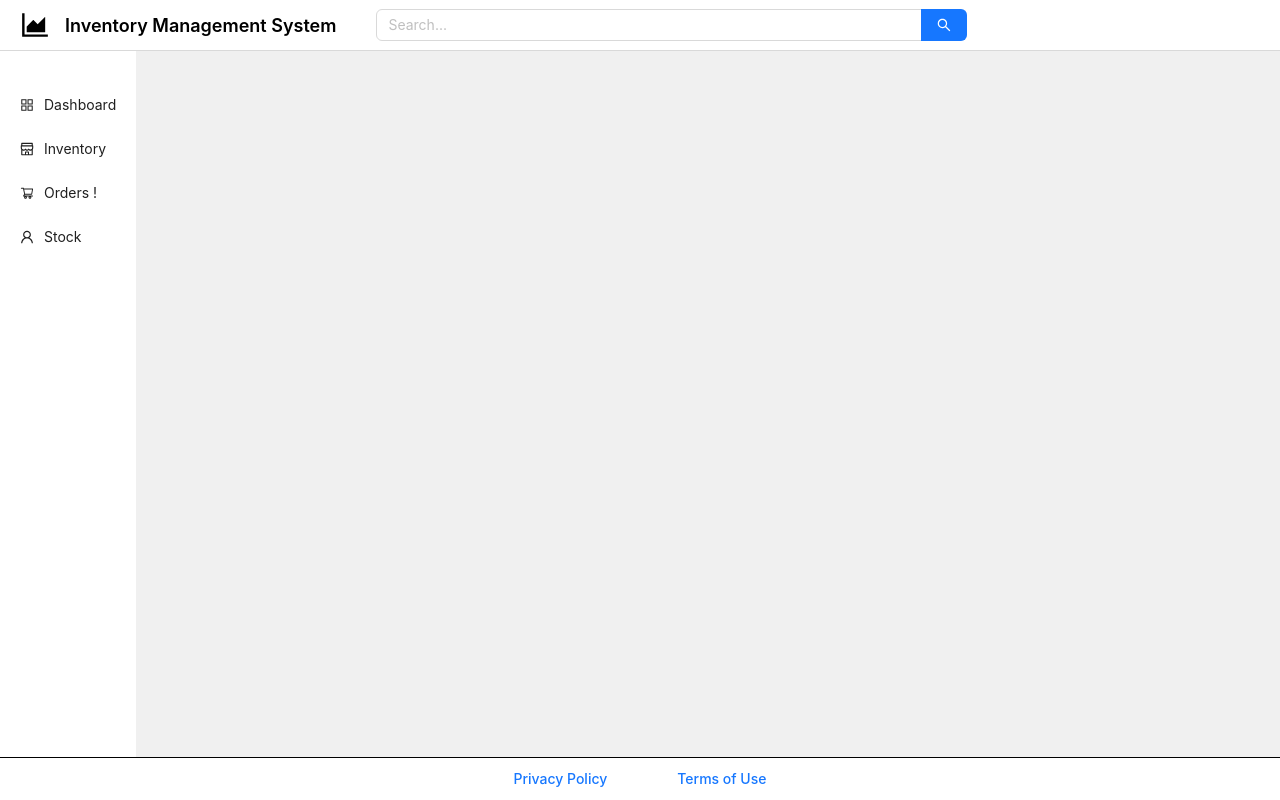
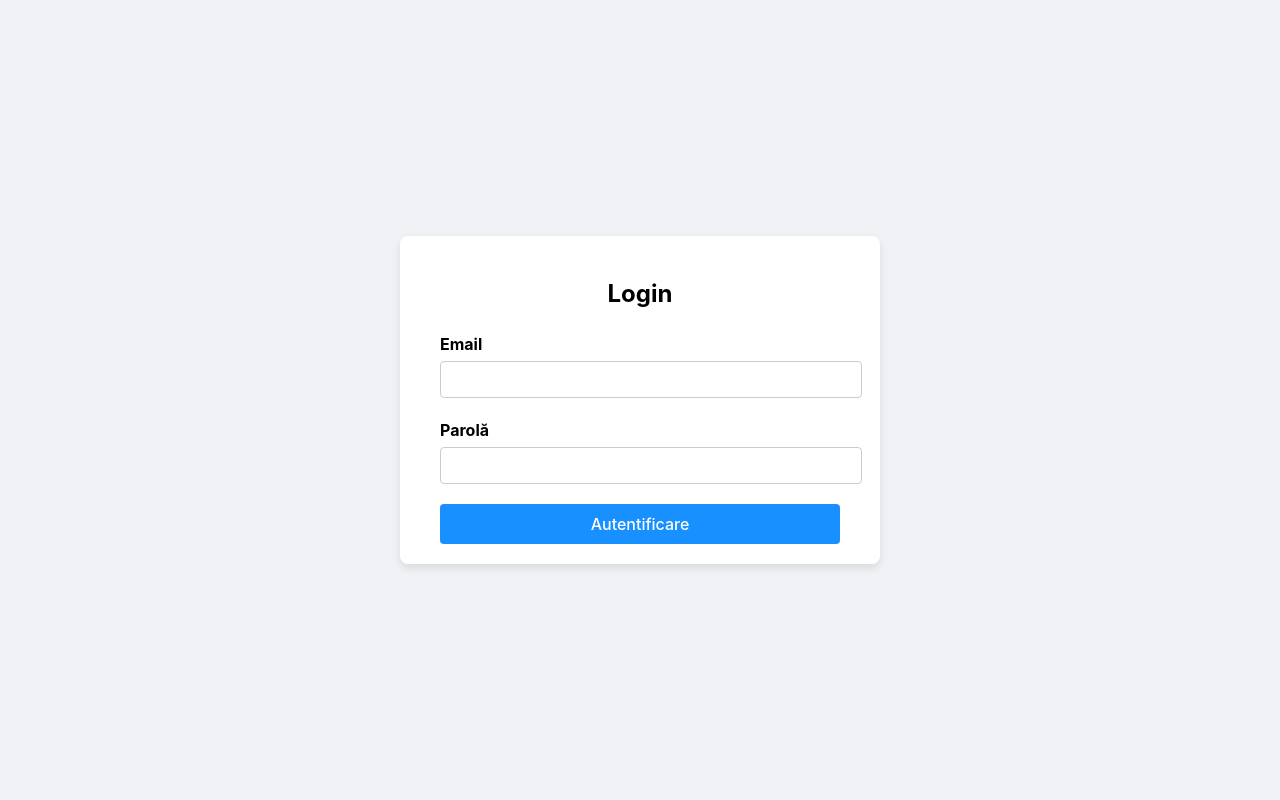
Before and after one commit to Copernicus12/Gestionare-Inventar-Bricolaj, a React (Vite) app in the folder crud-app/: page /login in a window 1280 px wide. Built offline with nearby package versions, Linux system fonts and the light colour scheme.

Commit message:
add Login page with authentication functionality and styles

```diff
--- a/crud-app/src/App.jsx
+++ b/crud-app/src/App.jsx
@@ -9,12 +9,21 @@ import { BrowserRouter as Router, Routes, Route } from 'react-router-dom';
 import Dashboard from './Pages/Dashboard';
 import Inventory from './Pages/Inventory';
 import Orders from './Pages/Orders';
-
+import Login from './Pages/Login';
 
 function App() {
   return (
       <Router>
           <div className="App">
+              <Routes>
+                  {/* Login Route */}
+                  <Route path="/login" element={<Login />} />
+
+                  {/* Main Routes (For authenticated users) */}
+                  <Route
+                      path="/*"
+                      element={
+                          <>
                               <AppHeader />
                               <div className="SideMenuAndPageContent">
                                   <SideMenu />
@@ -27,6 +36,10 @@ function App() {
                                   </div>
                               </div>
                               <AppFooter />
+                          </>
+                      }
+                  />
+              </Routes>
           </div>
       </Router>
   );
--- /dev/null
+++ b/crud-app/src/Login.css
@@ -0,0 +1,59 @@
+.LoginContainer {
+  display: flex;
+  justify-content: center;
+  align-items: center;
+  height: 100vh;
+  background-color: #f0f2f5;
+}
+
+.LoginForm {
+  background: white;
+  padding: 20px 40px;
+  border-radius: 8px;
+  box-shadow: 0 4px 10px rgba(0, 0, 0, 0.1);
+  width: 100%;
+  max-width: 400px;
+}
+
+.LoginForm h2 {
+  color: black; /* Setează textul titlului "Login" la negru */
+  text-align: center;
+}
+
+.FormGroup {
+  margin-bottom: 20px;
+}
+
+.FormGroup label {
+  display: block;
+  margin-bottom: 5px;
+  font-weight: bold;
+  color: black; /* Textul etichetelor este negru */
+}
+
+.FormGroup input {
+  width: 100%;
+  padding: 10px;
+  border: 1px solid #ccc;
+  border-radius: 4px;
+  color: black; /* Textul introdus în input este negru */
+  background-color: white; /* Fundalul input-ului este alb */
+}
+
+.LoginButton {
+  width: 100%;
+  padding: 10px;
+  background-color: #1890ff;
+  color: white; /* Textul butonului rămâne alb */
+  border: none;
+  border-radius: 4px;
+  cursor: pointer;
+}
+
+.LoginButton:hover {
+  background-color: #40a9ff;
+}
+
+p {
+  color: black; /* Textul erorilor și al paragrafului este negru */
+}
--- /dev/null
+++ b/crud-app/src/Pages/Login.jsx
@@ -0,0 +1,57 @@
+import React, { useState } from 'react';
+import { useNavigate } from 'react-router-dom'; // Importă hook-ul useNavigate
+import '../Login.css';
+
+function Login() {
+  const [email, setEmail] = useState('');
+  const [password, setPassword] = useState('');
+  const [error, setError] = useState('');
+  const navigate = useNavigate(); // Inițializează useNavigate
+
+  const handleSubmit = (e) => {
+    e.preventDefault();
+
+    // Utilizator și parolă predefinite
+    const validUser = 'admin@example.com';
+    const validPassword = 'password123';
+
+    if (email === validUser && password === validPassword) {
+      // Stocare simbolică pentru autentificare
+      localStorage.setItem('authToken', 'your-token'); // Store a token on successful login
+      // Redirecționare către Dashboard
+      navigate('/'); // Navigate to home after login
+    } else {
+      setError('Utilizator sau parolă incorectă!');
+    }
+  };
+
+  return (
+    <div className="LoginContainer">
+      <form className="LoginForm" onSubmit={handleSubmit}>
+        <h2>Login</h2>
+        {error && <p style={{ color: 'red' }}>{error}</p>}
+        <div className="FormGroup">
+          <label>Email</label>
+          <input
+            type="email"
+            value={email}
+            onChange={(e) => setEmail(e.target.value)}
+            required
+          />
+        </div>
+        <div className="FormGroup">
+          <label>Parolă</label>
+          <input
+            type="password"
+            value={password}
+            onChange={(e) => setPassword(e.target.value)}
+            required
+          />
+        </div>
+        <button type="submit" className="LoginButton">Autentificare</button>
+      </form>
+    </div>
+  );
+}
+
+export default Login;
```
Also changed, not shown: crud-app/src/App.css (line endings or trailing spaces). Lines whose indentation alone changed are shown as unchanged.
